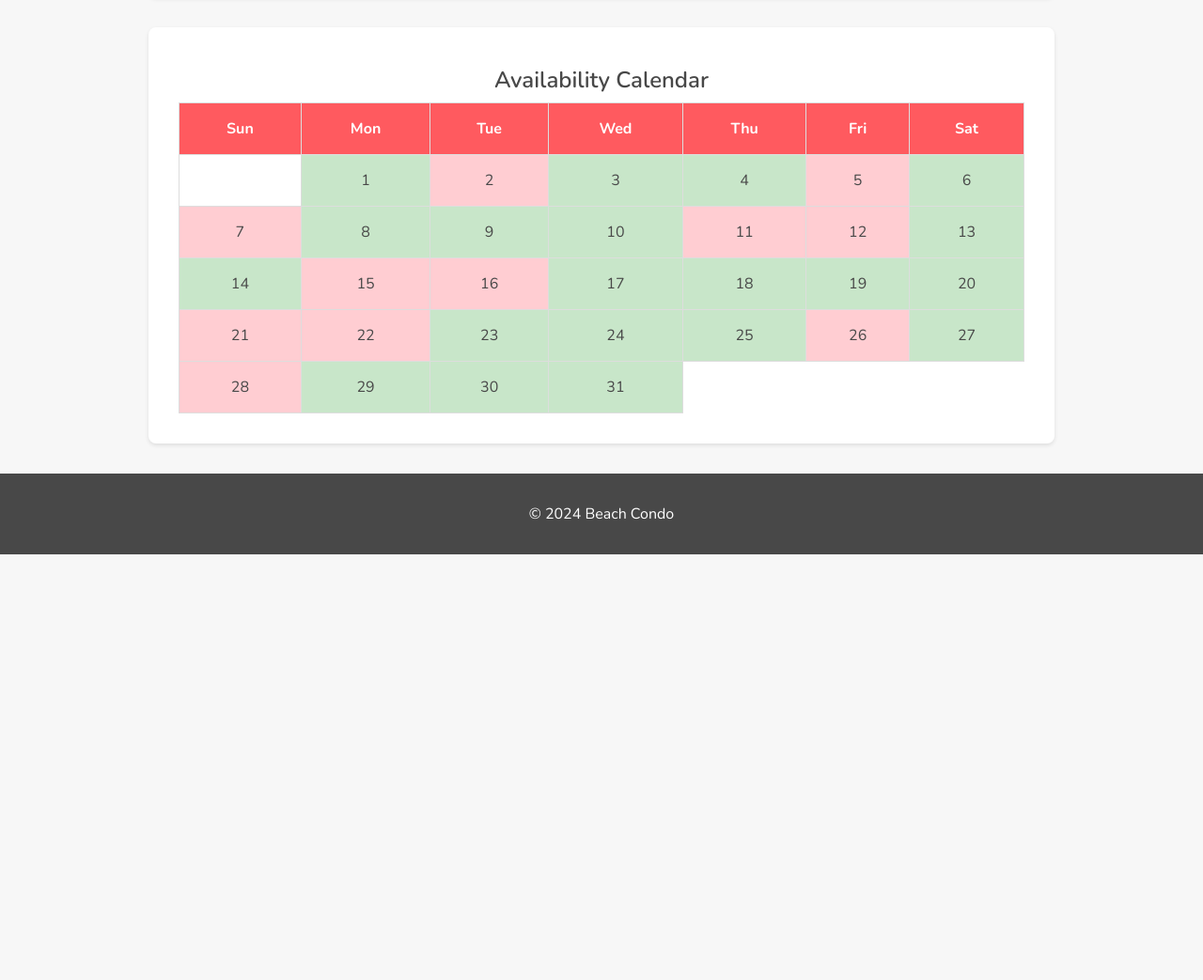
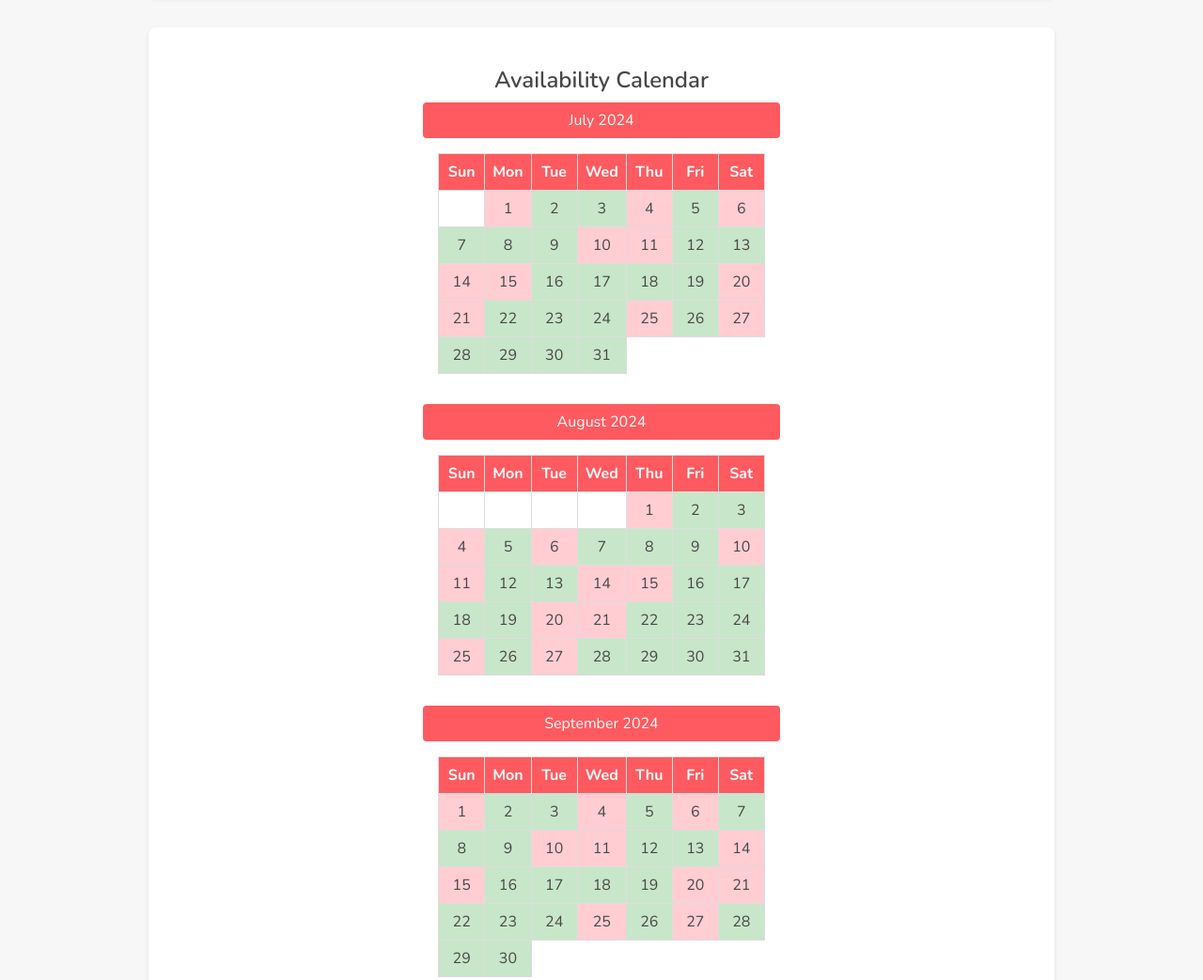
Before and after one commit to mkallenfitness/mkallenfitness.github.io, a plain HTML site: page static/condo/index.html in a window 1280 px wide. Shown: the part 1110-2153 px from the top of the page at 94% size. Before the commit the page ends 1700 px from the top, so only its background shows below. Drawn offline with nearby package versions, Linux system fonts and the light colour scheme.

Commit message:
6 month calendars

```diff
--- a/static/condo/scripts.js
+++ b/static/condo/scripts.js
@@ -6,29 +6,37 @@ document.addEventListener("DOMContentLoaded", function() {
     const fullScreenImagesContainer = document.querySelector(".full-screen-images");
 
     const generateCalendar = () => {
-        let calendarHTML = "<table><thead><tr>";
+        const months = ["January", "February", "March", "April", "May", "June", "July", "August", "September", "October", "November", "December"];
+        const today = new Date();
+        const availability = [true, false, true, true, false, true, false, true, true, true, false, false, true, true, false, false, true, true, true, true, false, false, true, true, true, false, true, false, true, true, true]; // dummy data
+
+        for (let m = 0; m < 6; m++) {
+            const month = new Date(today.getFullYear(), today.getMonth() + m, 1);
+            const monthLabel = `${months[month.getMonth()]} ${month.getFullYear()}`;
+            let daysInMonth = new Date(month.getFullYear(), month.getMonth() + 1, 0).getDate();
+            let calendarHTML = `<div class="month"><div class="month-label">${monthLabel}</div><div class="table-container"><table><thead><tr>`;
             const daysOfWeek = ["Sun", "Mon", "Tue", "Wed", "Thu", "Fri", "Sat"];
             daysOfWeek.forEach(day => calendarHTML += `<th>${day}</th>`);
             calendarHTML += "</tr></thead><tbody><tr>";
 
-        const availability = [true, false, true, true, false, true, false, true, true, true, false, false, true, true, false, false, true, true, true, true, false, false, true, true, true, false, true, false, true, true, true];
-
-        for (let i = 1; i <= 31; i++) {
-            let day = new Date(2024, 6, i).getDay();
+            for (let i = 1; i <= daysInMonth; i++) {
+                let day = new Date(month.getFullYear(), month.getMonth(), i).getDay();
                 if (i === 1 && day !== 0) {
                     for (let j = 0; j < day; j++) {
                         calendarHTML += "<td></td>";
                     }
                 }
 
-            calendarHTML += `<td class="${availability[i - 1] ? 'available' : 'unavailable'}">${i}</td>`;
-            if (day === 6 && i !== 31) {
+                const availabilityIndex = ((month.getMonth() * 31) + i) % availability.length; // Example of rotating dummy data
+                calendarHTML += `<td class="${availability[availabilityIndex] ? 'available' : 'unavailable'}">${i}</td>`;
+                if (day === 6 && i !== daysInMonth) {
                     calendarHTML += "</tr><tr>";
                 }
             }
 
-        calendarHTML += "</tr></tbody></table>";
-        calendarContainer.innerHTML = calendarHTML;
+            calendarHTML += "</tr></tbody></table></div></div>";
+            calendarContainer.innerHTML += calendarHTML;
+        }
     };
 
     const openFullScreenGallery = () => {
--- a/static/condo/styles.css
+++ b/static/condo/styles.css
@@ -78,7 +78,32 @@ section {
 }
 
 #calendar-container {
+    display: flex;
+    flex-direction: column;
+    align-items: center;
     overflow-x: auto;
+}
+
+.month {
+    display: flex;
+    flex-direction: column;
+    align-items: center;
+    margin-bottom: 2rem;
+}
+
+.month-label {
+    background-color: #FF5A5F;
+    color: white;
+    padding: 0.5rem 1rem;
+    border-radius: 4px;
+    margin-bottom: 1rem;
+    width: 100%;
+    text-align: center;
+}
+
+.table-container {
+    overflow-x: auto;
+    width: 100%;
 }
 
 table {
@@ -88,9 +113,10 @@ table {
 }
 
 th, td {
-    padding: 1rem;
+    padding: 0.5rem;
     text-align: center;
     border: 1px solid #ddd;
+    min-width: 2rem;
 }
 
 th {
```
Lines whose indentation alone changed are shown as unchanged.
